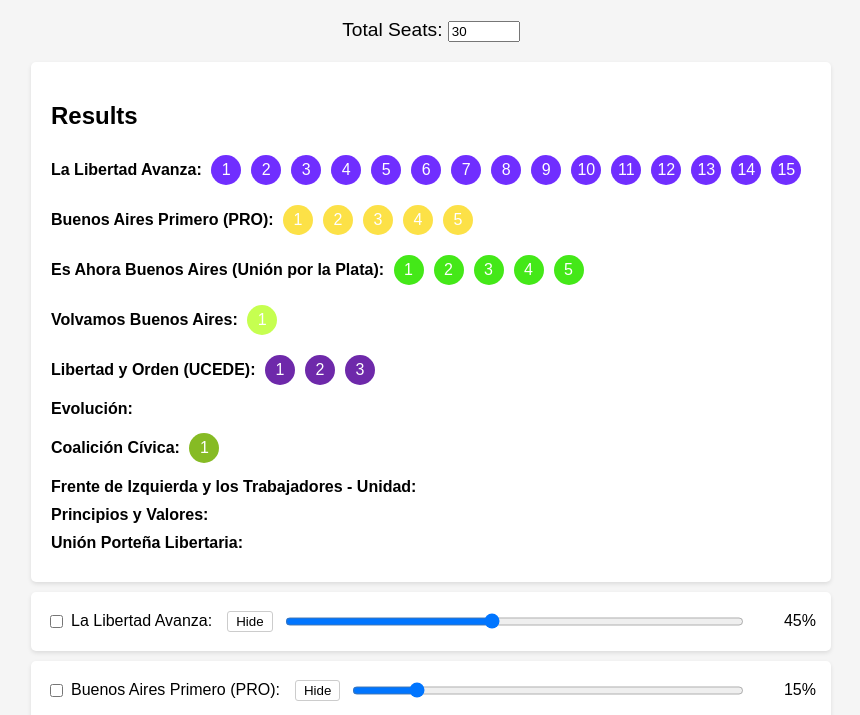
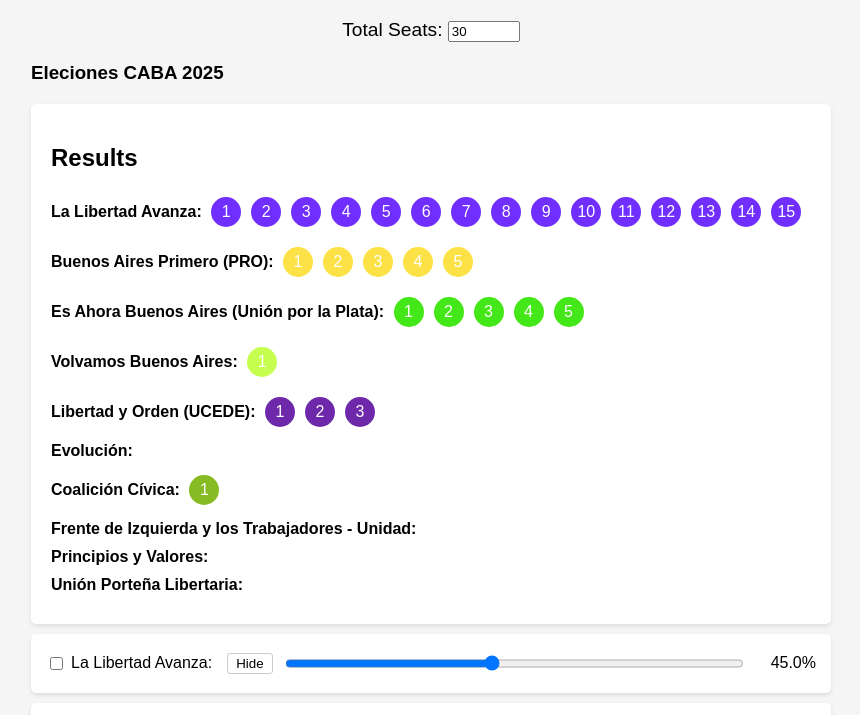
Before and after one commit to Morzat95/dhondt-calculator, a plain HTML site: page index.html in a window 1280 px wide. Shown: the part 81-796 px from the top of the page, without its empty margins (209-1069 px from the left). Drawn offline with Linux system fonts and the light colour scheme.

Commit message:
Add decimal precision to vote percentages and fix quote characters

```diff
--- a/index.html
+++ b/index.html
@@ -108,6 +108,9 @@
 			Total Seats:
 			<input type="number" id="totalSeats" value="30" min="1" max="1000" />
 		</div>
+		<div>
+			<h3>Eleciones CABA 2025</h3>
+		</div>
 		<div class="results">
 			<h2>Results</h2>
 			<div id="results"></div>
@@ -133,7 +136,7 @@
 					name: "Es Ahora Buenos Aires (Unión por la Plata)",
 					votes: 15,
 					color: "#44E818",
-					members: ["Leandro Santoro (actual Diputado Nacional. KUKA-12)", "Claudia Negri (KUKA-12)", "Federico Mochi (KUKA-12)", "Mariana González (KUKA-12)", "Juan Pablo Modarelli (KUKA-12)", "Noemí Geminiani (KUKA-12)", "Alejandro “Pitu” Salvatierra (un chorro de mierda. KUKA-12. ¡BALA!)", "Bárbara Rossen (KUKA-12)", "Francisco Caporiccio (KUKA-12)", "Berenice Ibáñez (KUKA-12)", "Juan Manuel Olmos (KUKA-12)"]
+					members: ["Leandro Santoro (actual Diputado Nacional. KUKA-12)", "Claudia Negri (KUKA-12)", "Federico Mochi (KUKA-12)", "Mariana González (KUKA-12)", "Juan Pablo Modarelli (KUKA-12)", "Noemí Geminiani (KUKA-12)", "Alejandro 'Pitu' Salvatierra (un chorro de mierda. KUKA-12. ¡BALA!)", "Bárbara Rossen (KUKA-12)", "Francisco Caporiccio (KUKA-12)", "Berenice Ibáñez (KUKA-12)", "Juan Manuel Olmos (KUKA-12)"]
 				},
 				{
 					name: "Volvamos Buenos Aires",
@@ -151,7 +154,7 @@
 					name: "Evolución",
 					votes: 1,
 					color: "#D63076",
-					members: ["Lucille “Lula” Levy (actual Legisladora Porteña)", "Facundo Cedeira", "Jessica Barreto", "Josías Vázquez", "Manuela Ludueña Senlle", "Maximiliano Kolaczik", "Paulina Servelli", "Danel Bitchik", "Ximena Blas Alayo", "Daniel Agnone"]
+					members: ["Lucille 'Lula' Levy (actual Legisladora Porteña)", "Facundo Cedeira", "Jessica Barreto", "Josías Vázquez", "Manuela Ludueña Senlle", "Maximiliano Kolaczik", "Paulina Servelli", "Danel Bitchik", "Ximena Blas Alayo", "Daniel Agnone"]
 				},
 				{
 					name: "Coalición Cívica",
@@ -202,7 +205,7 @@
 					name: "Nuevo MAS (La Izquierda en la Ciudad)",
 					votes: 1,
 					color: "#E88F71",
-					members: ["Federico Winokur", "Violeta Azriel Alonso", "Alejandro Leiva", "María Belén D’Ambrosio Romero", "Matías Emilio Brito", "Mariana Rueda Kramer", "Roberto Sáenz", "Marina Hidalgo Robles", "Julián Luciano", "Natacha Haeberer", "no importa total no va a entrar"],
+					members: ["Federico Winokur", "Violeta Azriel Alonso", "Alejandro Leiva", "María Belén D'Ambrosio Romero", "Matías Emilio Brito", "Mariana Rueda Kramer", "Roberto Sáenz", "Marina Hidalgo Robles", "Julián Luciano", "Natacha Haeberer", "no importa total no va a entrar"],
 					hidden: true
 				},
 				{
@@ -240,14 +243,14 @@
                                 ${party.hidden ? "Show" : "Hide"}
                             </button>
                         </div>
-                        <input type="range" class="slider" min="0" max="100" value="${
+                        <input type="range" class="slider" min="0" max="100" step="0.1" value="${
 													party.votes
 												}"
                             oninput="updateVotes(${index}, this.value)" ${
 						party.hidden ? "disabled" : ""
 					}>
                         <span class="percentage">${
-													party.hidden ? "-" : party.votes + "%"
+													party.hidden ? "-" : party.votes.toFixed(1) + "%"
 												}</span>
                     </div>
                 `;
```
